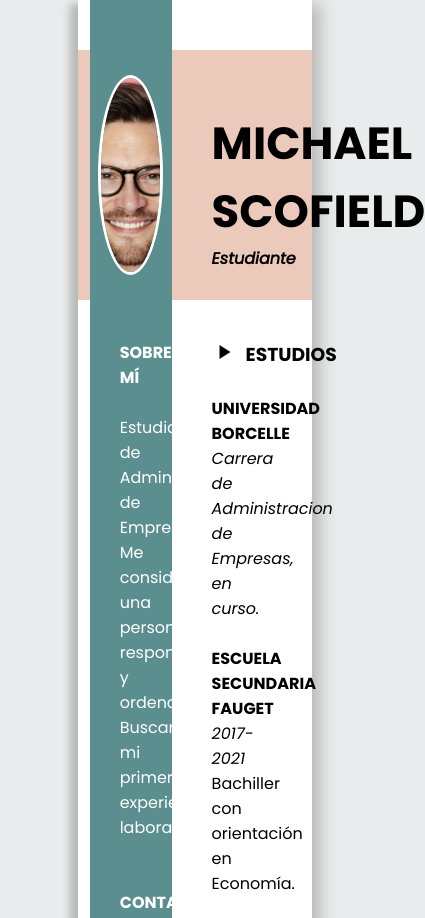
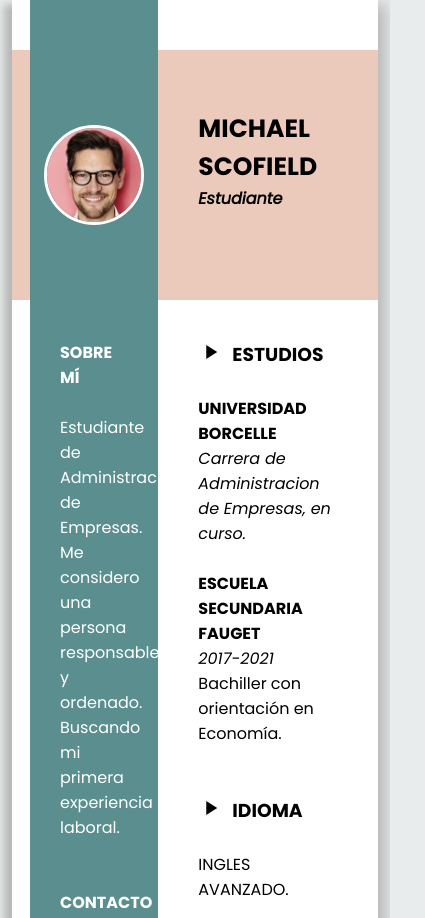
Before and after one commit to BautistaMendibe/cv-para-mauro, a plain HTML site: page index.html in a window 390 px wide. Shown: the top 918 px of the page, 425 px wide, since content can reach past the window. Drawn offline with Linux system fonts and the light colour scheme.

Commit message:
Avances con el responsive

```diff
--- a/index.html
+++ b/index.html
@@ -31,6 +31,7 @@
             <br><br>
             <h4>CONTACTO</h4>
             <br>
+            <div class="contacto-contenedor">
                 <div class="contact">
                     <span class="icon-contact">
                         <i class="material-icons">call</i>
@@ -48,6 +49,7 @@
                         <i class="material-icons">location_on</i>
                     </span>
                     <span class="text-contact">Calle 14 N° 1234</span>
+                </div>
             </div>
         </div>
     </div>
--- a/style.css
+++ b/style.css
@@ -94,3 +94,33 @@ body{
 .third-row-information{
     padding: 40px;
 }
+
+
+@media (max-width: 1100px) {
+    body{
+        margin-left: 3%;
+        margin-right: 3%;
+    }
+}
+
+@media (max-width: 700px) {
+    .imagen-perfil{
+        height: 60%;
+        width: 60%;
+    }
+
+    .nombre{
+        font-size: 35px;
+    }
+}
+
+@media (max-width: 600px) {
+    .imagen-perfil{
+        height: 100px;
+        width: 100px;
+    }
+
+    .nombre{
+        font-size: 25px;
+    }
+}
```
Lines whose indentation alone changed are shown as unchanged.
